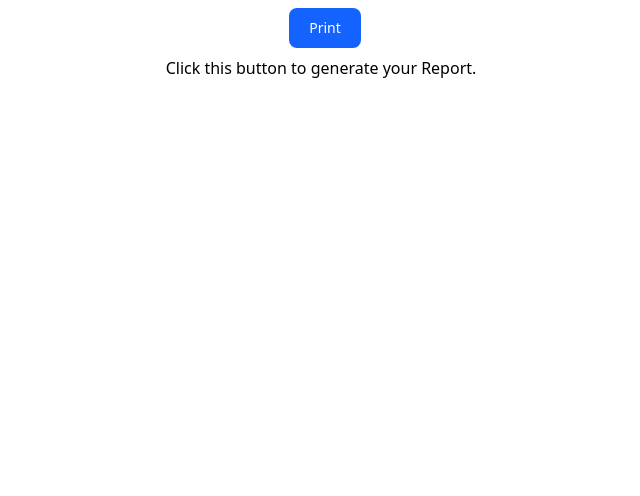
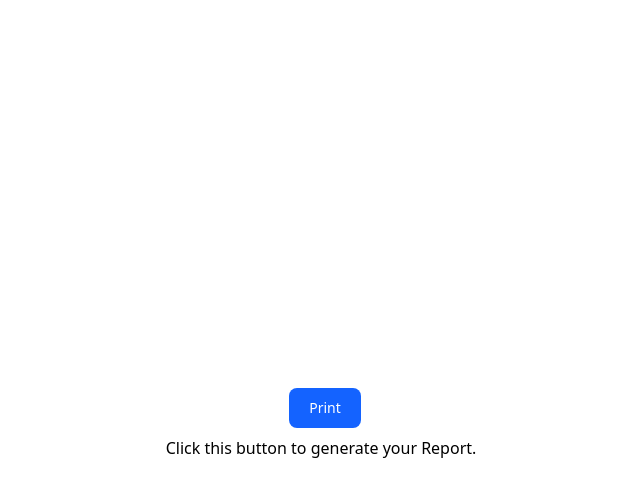
Before and after one commit to ayush-AI/pdf-report, a React (Vite) app: page / in a window 1280 px wide. Shown: the top 496 px of the page, without its empty margins (319-959 px from the left). Built offline with nearby package versions, Linux system fonts and the light colour scheme; no server answers.

Commit message:
styling done

```diff
--- a/src/App.css
+++ b/src/App.css
@@ -0,0 +1,11 @@
+
+.buttonContainer{
+  display: flex;
+  flex-direction: column;
+  height: 100vh;
+  width: 100vw;
+  align-items: center;
+  justify-content: center;
+  margin-top: 20px;
+
+}
--- a/src/App.tsx
+++ b/src/App.tsx
@@ -47,7 +47,7 @@ function App() {
 
   return (
     <>
-      <div className="w-full h-full flex flex-col justify-center items-center">
+      <div className="buttonContainer">
         <button
           type="button"
           onClick={handlePrint}
```
